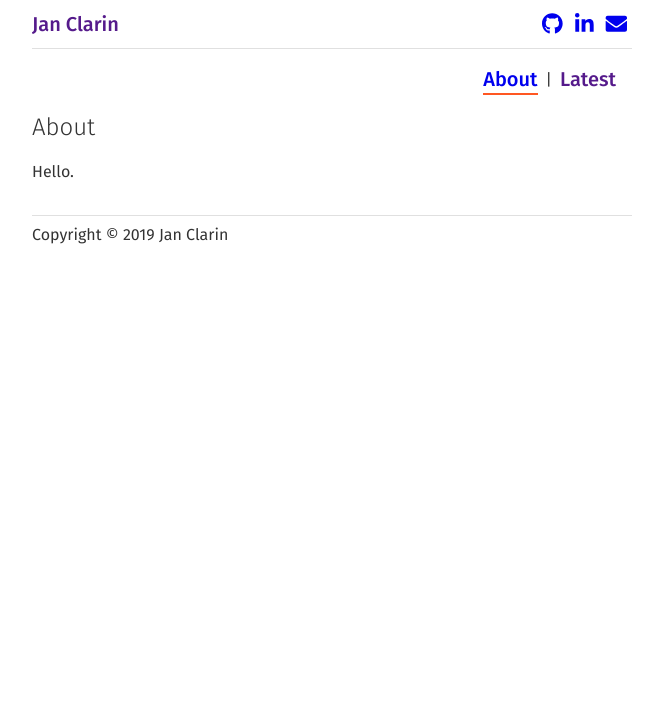
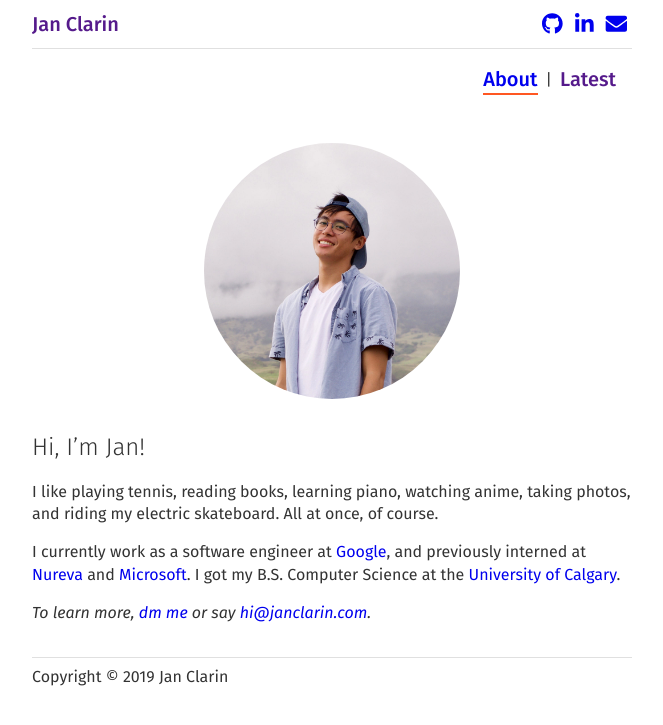
Before and after one commit to janclarin/janclarin.github.io, a Jekyll site: the page built from about.md, in a window 1280 px wide. Shown: the top 725 px of the page, without its empty margins (308-971 px from the left). Built offline with Jekyll 4.4.1, drawn with Linux system fonts in a browser that asks for light colours; nearby versions of some CDN libraries.

Commit message:
Add about page content

```diff
--- a/_sass/main.scss
+++ b/_sass/main.scss
@@ -1,4 +1,5 @@
 $content-width: 600px;
+$profile-image-size: 256px;
 $social-icon-size: 32px;
 $spacing-unit: 16px;
 
--- a/_sass/partials/_layout.scss
+++ b/_sass/partials/_layout.scss
@@ -87,3 +87,11 @@
 .post-title {
   margin-bottom: 0;
 }
+
+.profile-image {
+  border-radius: 100%;
+  display: block;
+  height: $profile-image-size;
+  margin: $spacing-unit * 2 auto;
+  width: $profile-image-size;
+}
--- a/about.md
+++ b/about.md
@@ -1,7 +1,22 @@
 ---
 layout: page
-title: About
 permalink: /about/
 ---
 
-Hello.
+<img
+    class="profile-image"
+    src="{{ "/assets/images/profile.jpg" | relative_url }}"
+    alt="Profile image of {{ site.author }}">
+
+# Hi, I'm Jan!
+
+I like playing tennis, reading books, learning piano, watching anime,
+taking photos, and riding my electric skateboard. All at once, of course.
+
+I currently work as a software engineer at [Google](https://about.google),
+and previously interned at [Nureva](https://www.nureva.com) and
+[Microsoft](/interning-at-microsoft). I got my B.S. Computer Science at the
+[University of Calgary](https://www.ucalgary.ca).
+
+*To learn more, [dm me](https://twitter.com/{{ site.social_links.twitter }})
+or say [{{site.email}}](mailto:{{ site.email }}).*
```
Also changed, not shown: assets/images/profile.jpg (added).
